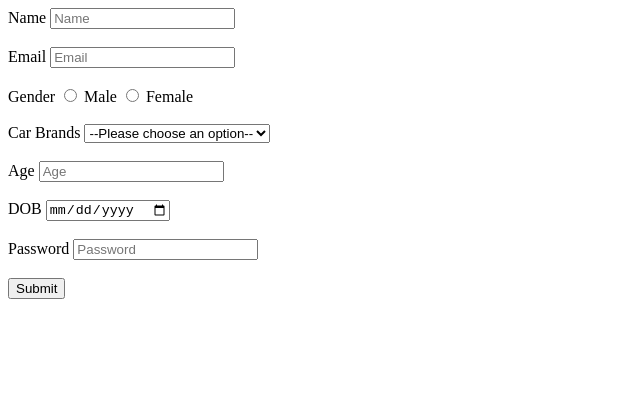
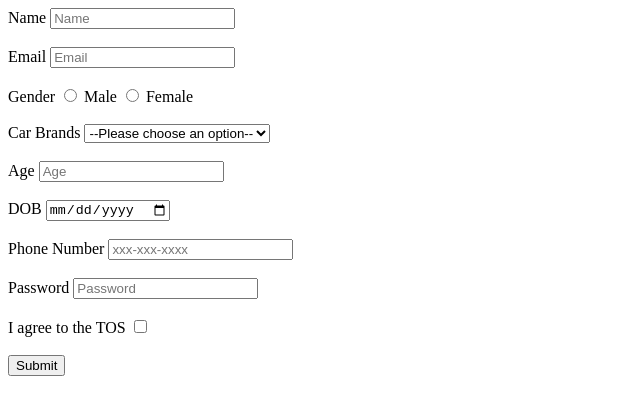
Before and after one commit to acciojob/signup-form-car-adi1292, a website: page main.html in a window 1280 px wide. Shown: the whole page, without its empty margins (0-640 px from the left). Drawn offline with Linux system fonts and the light colour scheme.

Commit message:
created a submission

```diff
--- a/main.html
+++ b/main.html
@@ -5,59 +5,64 @@
 </head>
 <body>
   <form method="post">
-    <!-- Name (required) -->
+
+    <!-- Name -->
     <label for="name">Name</label>
     <input type="text" id="name" name="name" placeholder="Name" required>
-
     <br><br>
 
-    <!-- Email (required) -->
+    <!-- Email -->
     <label for="email">Email</label>
     <input type="email" id="email" name="email" placeholder="Email" required>
-
     <br><br>
 
-    <!-- Gender (required radio buttons share name="gender") -->
+    <!-- Gender -->
     <label>Gender</label>
     <input type="radio" id="gender_m" name="gender" value="Male" required>
     <label for="gender_m">Male</label>
 
     <input type="radio" id="gender_f" name="gender" value="Female" required>
     <label for="gender_f">Female</label>
-
     <br><br>
 
-    <!-- Car Brands (select with id="cars"; not marked required in prompt) -->
+    <!-- Car Brands -->
     <label for="cars">Car Brands</label>
-    <select id="cars" name="cars">
+    <select id="cars" name="cars" required>
       <option value="">--Please choose an option--</option>
       <option value="BMW">BMW</option>
       <option value="Audi">Audi</option>
       <option value="Mercedez">Mercedez</option>
     </select>
-
     <br><br>
 
-    <!-- Age (required) -->
+    <!-- Age -->
     <label for="age">Age</label>
     <input type="number" id="age" name="age" placeholder="Age" required>
-
     <br><br>
 
-    <!-- DOB (required) -->
+    <!-- DOB -->
     <label for="dob">DOB</label>
     <input type="date" id="dob" name="dob" required>
-
     <br><br>
 
-    <!-- Password (required) -->
+    <!-- Phone Number -->
+    <label for="tel">Phone Number</label>
+    <input type="tel" id="tel" name="tel" placeholder="xxx-xxx-xxxx">
+    <br><br>
+
+    <!-- Password -->
     <label for="password">Password</label>
     <input type="password" id="password" name="password" placeholder="Password" required>
+    <br><br>
 
+    <!-- TOS Checkbox -->
+    <label for="tos">I agree to the TOS</label>
+    <input type="checkbox" id="tos" name="tos" required>
     <br><br>
 
     <!-- Submit -->
     <button type="submit">Submit</button>
+
   </form>
 </body>
 </html>
```
